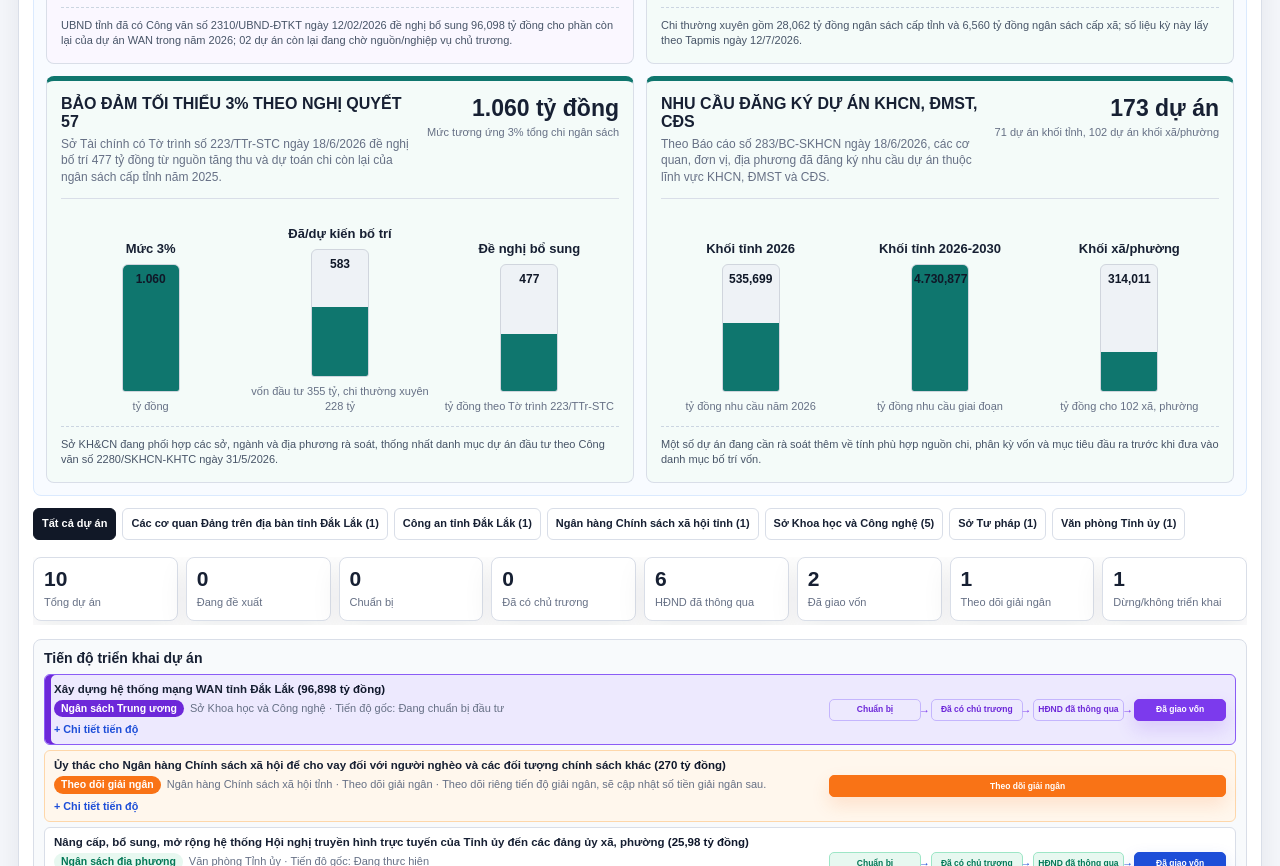
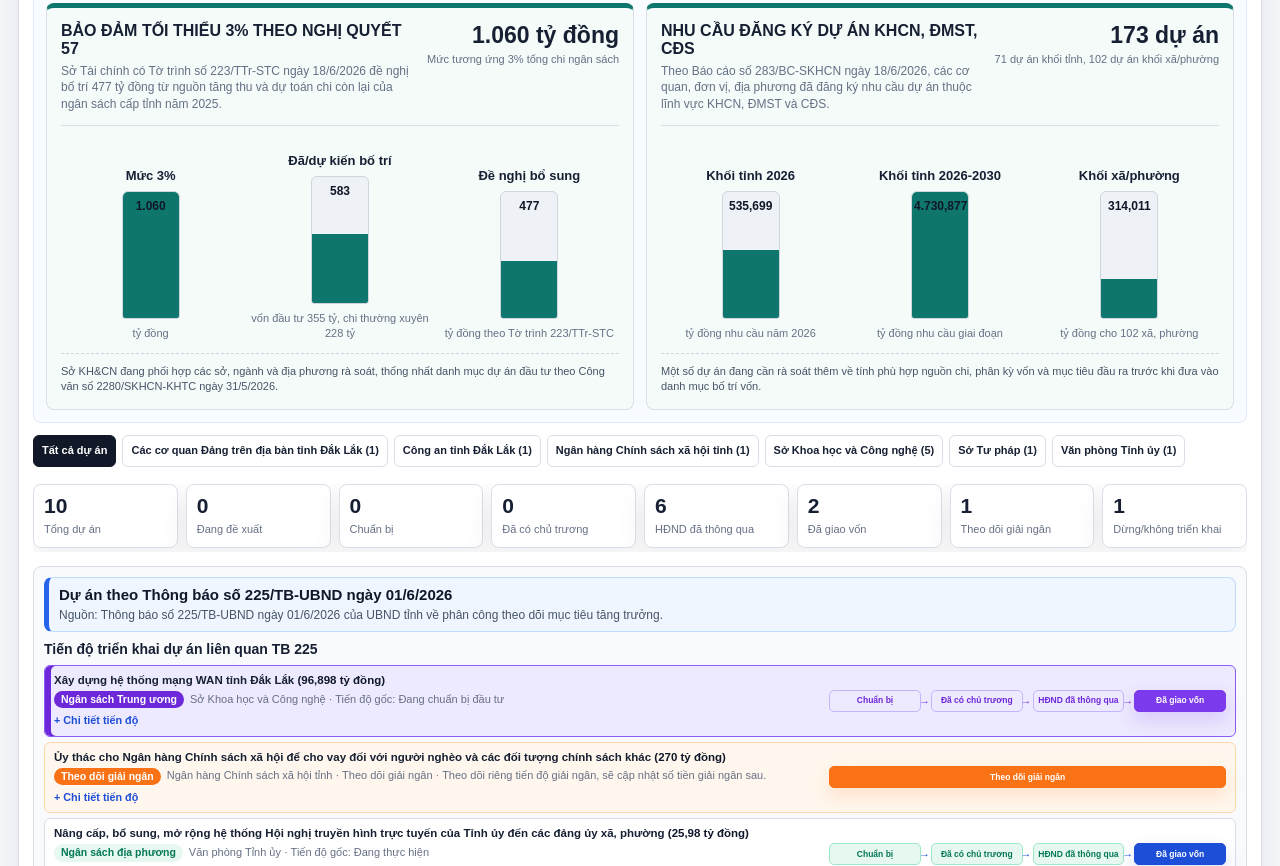
Before and after one commit to tambabu20-source/Kh05, a plain HTML site: page index.html in a window 1280 px wide. Shown: the part 4141-5007 px from the top of the page. Drawn offline with Linux system fonts and the light colour scheme.

Commit message:
Add project progress heading and update styles

```diff
--- a/index.html
+++ b/index.html
@@ -453,6 +453,25 @@
       padding: 10px;
     }
     .project-progress h3 { margin: 0 0 8px; font-size: 14px; }
+    .project-progress-heading {
+      margin: 0 0 9px;
+      padding: 8px 10px;
+      border: 1px solid #bfdbfe;
+      border-left: 5px solid #2563eb;
+      border-radius: 8px;
+      background: #eff6ff;
+    }
+    .project-progress-heading h3 {
+      margin: 0;
+      font-size: 15px;
+      color: #0f172a;
+    }
+    .project-progress-heading p {
+      margin: 4px 0 0;
+      color: #475467;
+      font-size: 12px;
+      line-height: 1.35;
+    }
     .project-progress-list {
       display: grid;
       gap: 5px;
@@ -1049,12 +1068,6 @@
     </section>
 
     <section class="panel" id="projectPanel">
-      <div class="section-title">
-        <div>
-          <h2>Dự án theo Thông báo số 225/TB-UBND ngày 01/6/2026</h2>
-          <p>Nguồn: Thông báo số 225/TB-UBND ngày 01/6/2026 của UBND tỉnh về phân công theo dõi mục tiêu tăng trưởng.</p>
-        </div>
-      </div>
       <div class="project-tools">
         <input id="projectSearch" placeholder="Tìm dự án, cơ quan, ghi chú, nguồn vốn...">
       </div>
@@ -2294,7 +2307,11 @@
       ` : "";
       const projectRows = `${orderedCentral.map(x => renderProjectProgressRow(x, steps)).join("")}${disbursementHtml}${orderedOther.map(x => renderProjectProgressRow(x, steps)).join("")}`;
       document.getElementById("projectTimeline").innerHTML = `
-        <h3>Tiến độ triển khai dự án</h3>
+        <div class="project-progress-heading">
+          <h3>Dự án theo Thông báo số 225/TB-UBND ngày 01/6/2026</h3>
+          <p>Nguồn: Thông báo số 225/TB-UBND ngày 01/6/2026 của UBND tỉnh về phân công theo dõi mục tiêu tăng trưởng.</p>
+        </div>
+        <h3>Tiến độ triển khai dự án liên quan TB 225</h3>
         <div class="project-progress-list">
           ${projectRows || `<p class="note">Không có dự án phù hợp bộ lọc hiện tại.</p>`}
         </div>
```
